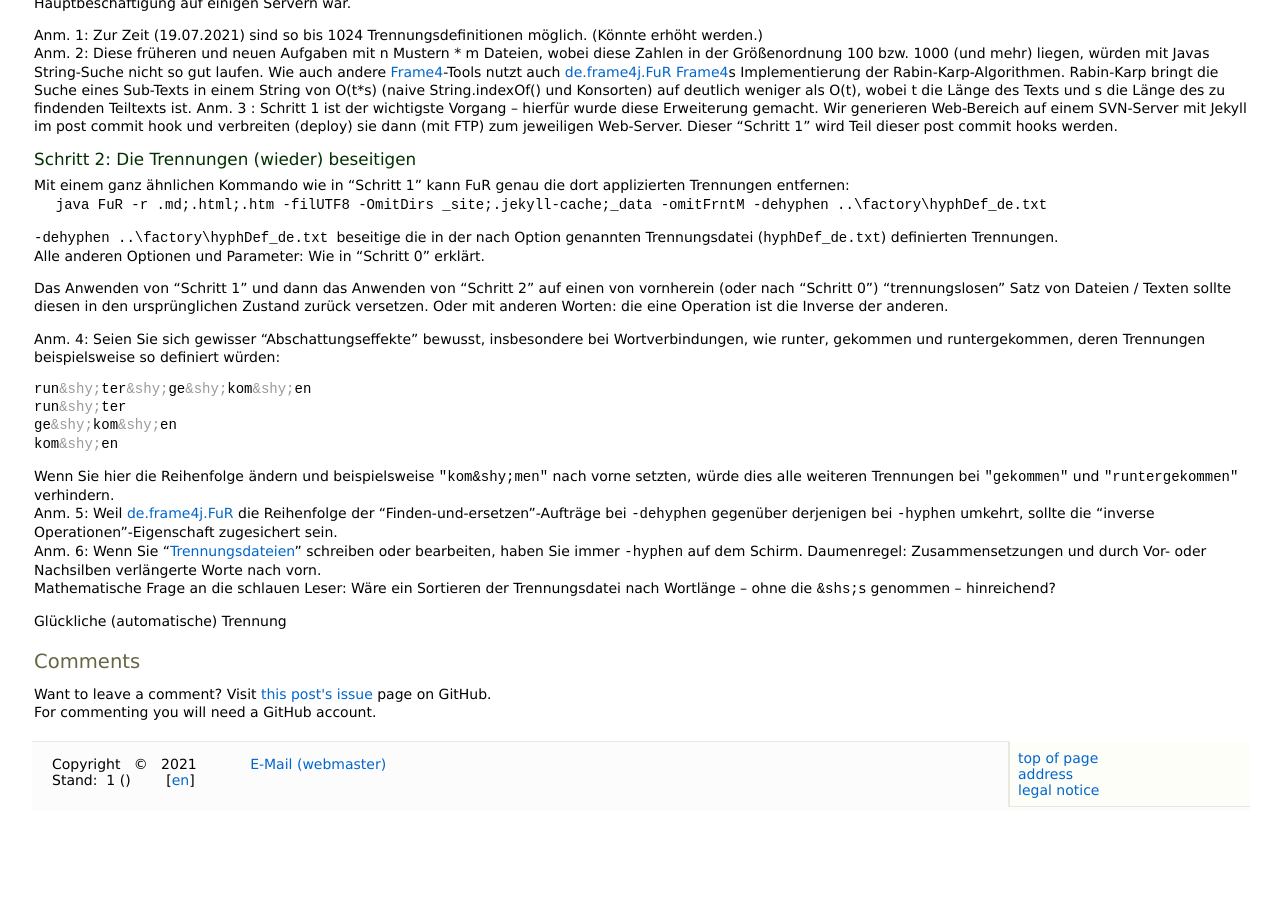
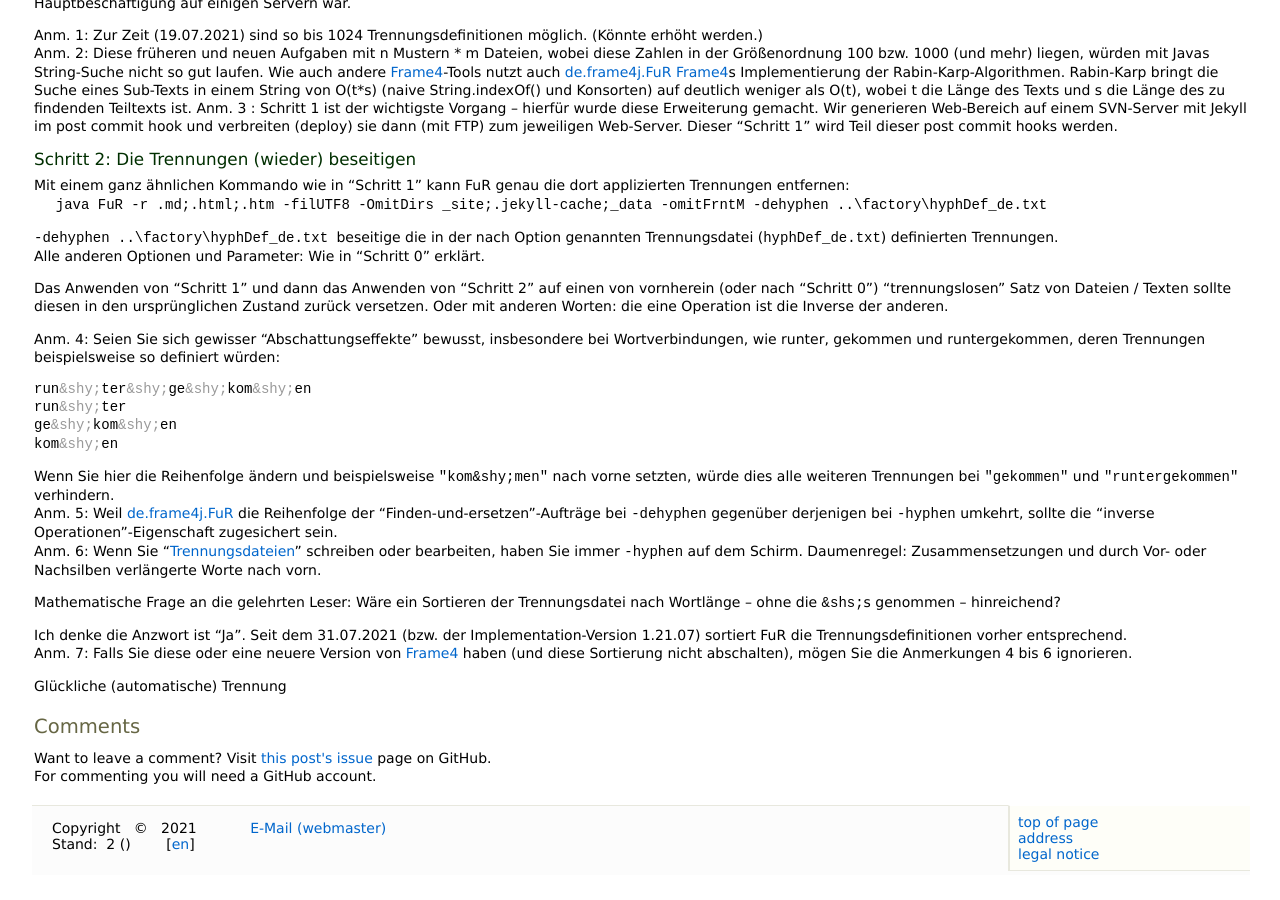
Before and after one commit to a-weinert/a-weinert.github.io, a Jekyll site: the page built from _posts/2021-07-16-webHyphenation_de.md, in a window 1280 px wide and 900 px high, scrolled down 2690 px. Built offline with Jekyll 4.4.1, drawn with Linux system fonts in a browser that asks for light colours; before the commit the page ends 3526 px from its top, so only the background shows below that.

```diff
--- a/_posts/2021-07-16-webHyphenation_de.md
+++ b/_posts/2021-07-16-webHyphenation_de.md
@@ -7,8 +7,8 @@ categories: Jekyll html markdown hyhenation
 lang: de
 enPage: webHyphenation.html
 copyrightYear: 2021
-revision: 1
-reviDate: 2021-07-16
+revision: 2
+reviDate: 2021-07-31
 date:  2021-07-16
 itemtype: "http://schema.org/BlogPosting"
 isPost: true
@@ -252,8 +252,17 @@ Anm. 6: Wenn Sie "[Trennungsdateien](#die-trennungsdatei)" schreiben oder
 bearbeiten, haben Sie immer <code>-hyphen</code> auf dem Schirm.
 Daumenregel: Zusammensetzungen und durch Vor- oder Nachsilben verlängerte
 Worte nach vorn.
-Mathematische Frage an die schlauen Leser: Wäre ein Sortieren der
+
+Mathematische Frage an die gelehrten Leser: Wäre ein Sortieren der
 Trennungsdatei nach Wortlänge -- ohne die <code>&amp;shs;</code>s genommen
 -- hinreichend?
 
+Ich denke die Anzwort ist "Ja". Seit dem 31.07.2021 (bzw. der
+Implementation-Version 1.21.07) sortiert FuR die Trennungsdefinitionen vorher
+entsprechend.
+Anm. 7: Falls Sie diese oder eine neuere Version von
+[Frame4](https://frame4j.de/index_en.html "a Java (8) framework")
+haben (und diese Sortierung nicht abschalten), mögen Sie die Anmerkungen 4
+bis 6 ignorieren.
+
 Glückliche (automatische) Trennung
```
Also changed, not shown: _posts/2021-07-16-webHyphenation.md (+11 -2 lines).
